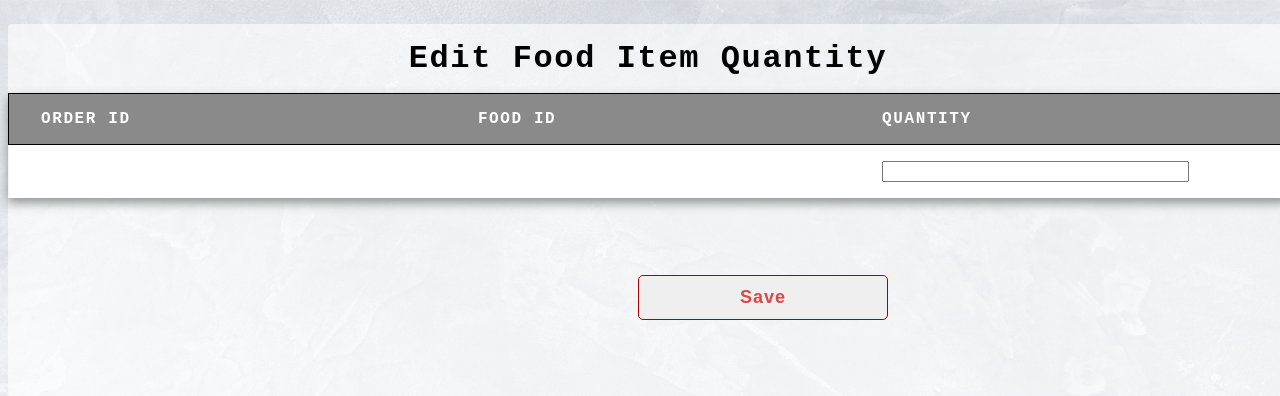
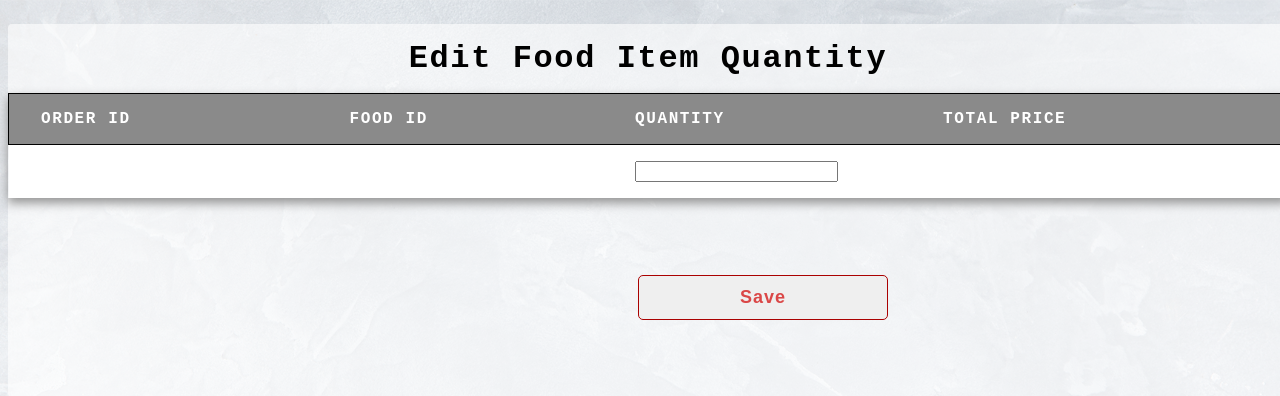
Before and after one commit to Rasheednour/CS340-Restaurant-App, a Flask app: template templates/pages/edit-item.html in a window 1280 px wide. Shown: the top 396 px of the page. Run offline with Flask 2, Linux system fonts and the light colour scheme; the template is opened without the code that fills it, so the values that code supplies are empty; some libraries are stand-ins or nearby versions.

Commit message:
fixed bug with order item/orders tables where an update item quantity did not update order price

```diff
--- a/app.py
+++ b/app.py
@@ -356,11 +356,42 @@ def edit_item():
         order_id = data["orderID"]
         quantity = data["quantity"]
         food_id = data["foodID"]
+        item_price = data["totalPrice"]
+        # get new total price for order item
 
-        sql = (''' UPDATE OrderItems SET quantity = (%s) WHERE orderID = (%s) AND foodID = (%s)''')
+        sql = ('''SELECT price FROM Foods WHERE foodID = (%s)''')
 
-        values = (quantity, order_id, food_id)
+        cur.execute(sql, (food_id, ))
+
+        result = cur.fetchall()
+
+        food_price = result[0]["price"]
+
+        total_price = float(food_price) * float(quantity)
+
+        # update order item information
+
+        sql = (''' UPDATE OrderItems SET quantity = (%s), totalPrice = (%s) WHERE orderID = (%s) AND foodID = (%s)''')
+
+        values = (quantity, total_price, order_id, food_id)
         cur.execute(sql, values)
+
+        price_diff = total_price - float(item_price)
+
+        cur.execute(''' SELECT totalPrice FROM Orders WHERE orderID = (%s) ''', (order_id, ))
+
+        result = cur.fetchall()
+
+        order_price = result[0]["totalPrice"]
+
+        updated_price = float(order_price) + price_diff
+
+        sql = ('''UPDATE Orders SET totalPrice = (%s) WHERE orderID = (%s)''')
+
+        values = (updated_price, order_id)
+
+        cur.execute(sql, values)
+
         mysql.connection.commit()
 
         return redirect(url_for(('restaurant_database')))
@@ -411,6 +442,8 @@ def edit_address():
 
         return redirect(url_for(('restaurant_database')))
 
+
+
 if __name__ == "__main__":
 
     # starting flask listening socket
--- a/templates/pages/edit-item.html
+++ b/templates/pages/edit-item.html
@@ -19,6 +19,7 @@
                                 <th>Order ID</th>
                                 <th>Food ID</th>
                                 <th>Quantity</th>
+                                <th>Total Price</th>
                             </tr>
                         </thead>
 
@@ -27,6 +28,7 @@
                                 <td><input class="id-input" name="orderID" value="{{ item_data.orderID }}" readonly></td>
                                 <td><input class="id-input" name="foodID" value="{{ item_data.foodID }}" readonly></td>
                                 <td><input class="input-field" name="quantity" value="{{ item_data.quantity }}"></td>
+                                <td><input class="id-input" name="totalPrice" value="{{ item_data.totalPrice }}" readonly></td>
                             </tr>
                             <tr>
                         </tbody>
```
